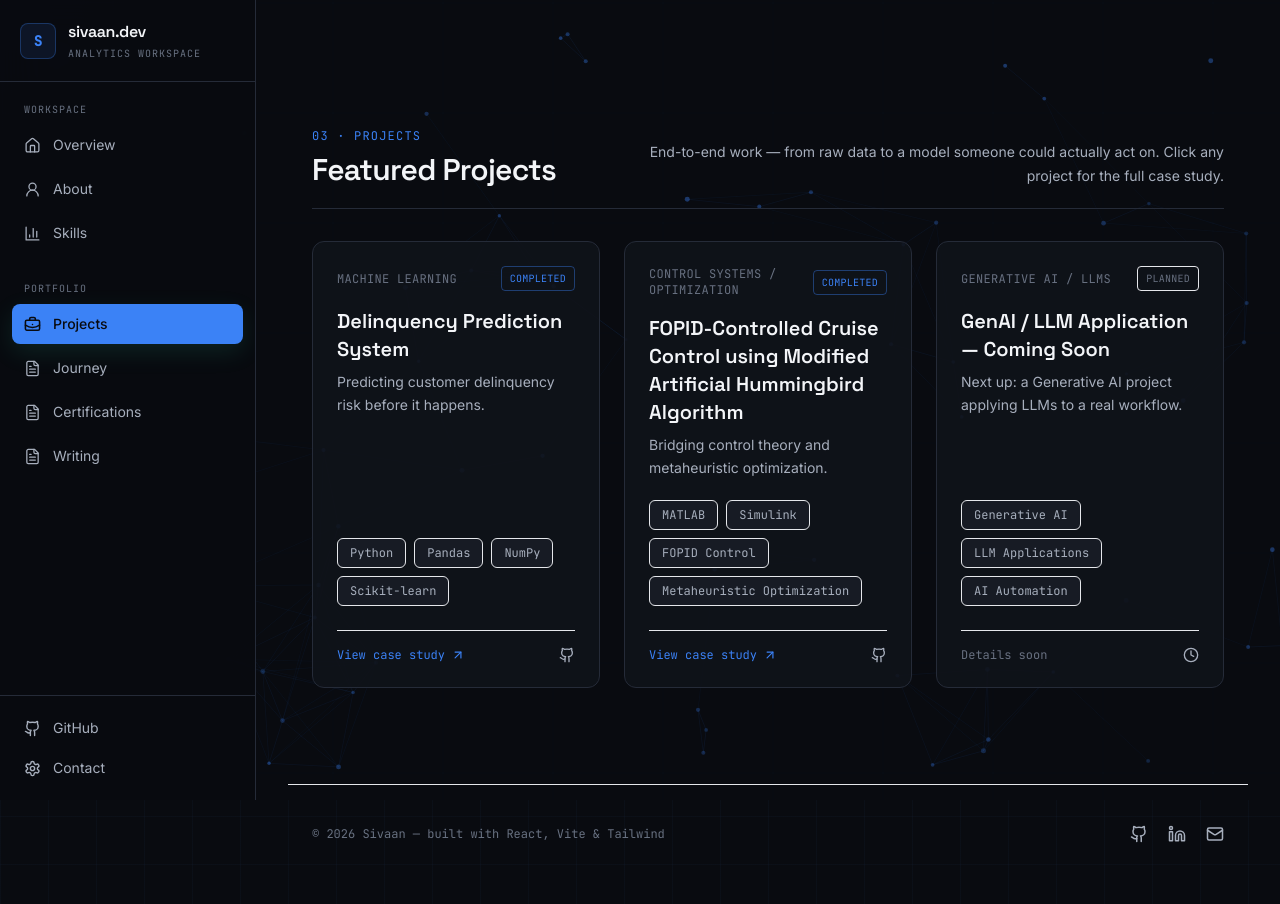
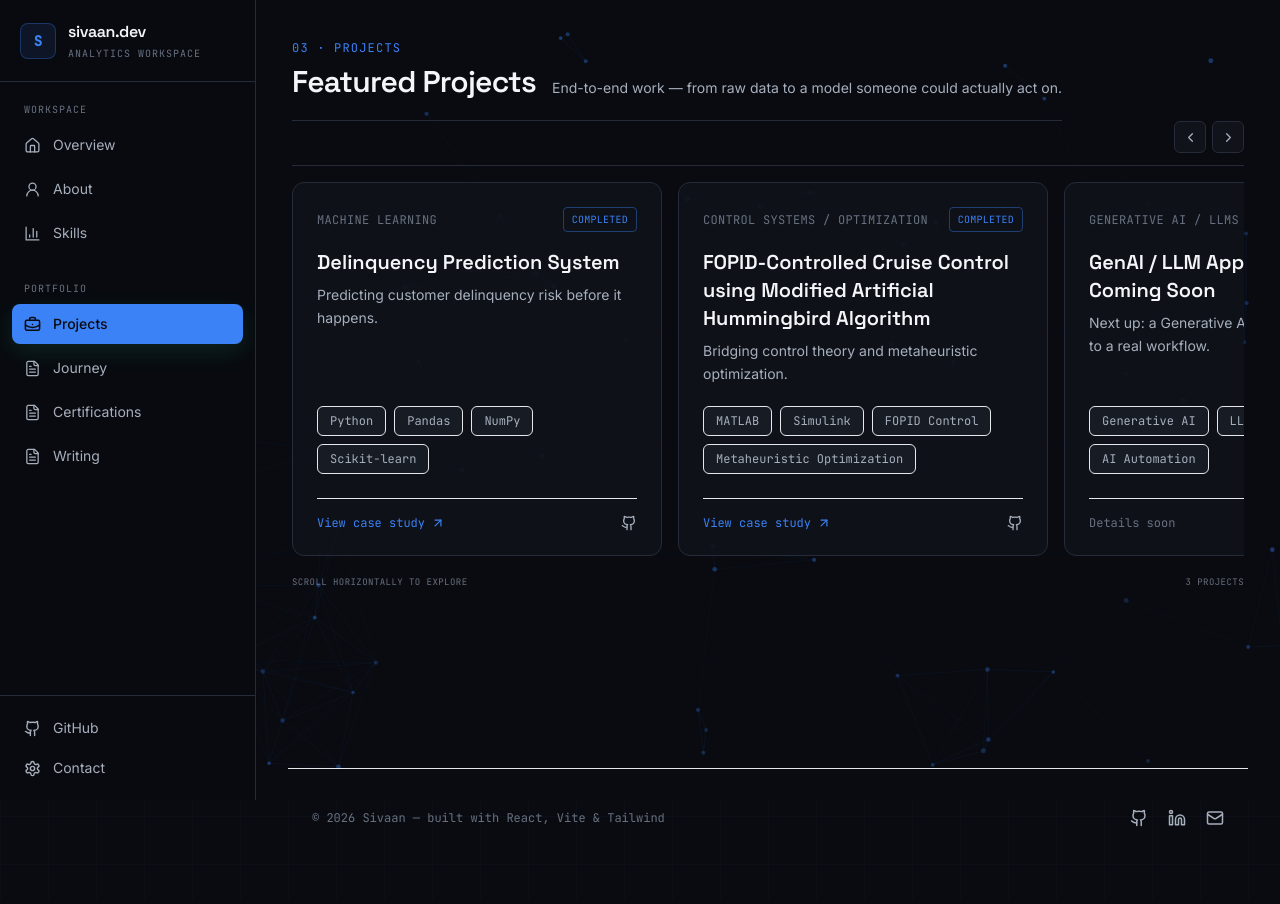
Before and after one commit to Sivaan66/sivaan-portfolio, a React (Vite) app: page / in a window 1280 px wide. Both pictures are taken after a click on the button "Explore Work". Shown: the top 904 px of the page. Built offline with nearby package versions, Linux system fonts and the light colour scheme.

Commit message:
Display project cards in horizontal scroll rail

```diff
--- a/src/components/sections/Projects.jsx
+++ b/src/components/sections/Projects.jsx
@@ -1,4 +1,5 @@
 import { useState } from "react";
+import { ChevronLeft, ChevronRight } from "lucide-react";
 import SectionHeading from "../ui/SectionHeading";
 import ProjectCard from "./ProjectCard";
 import ProjectModal from "./ProjectModal";
@@ -6,20 +7,59 @@ import projects from "../../data/projects";
 
 export default function Projects() {
   const [activeProject, setActiveProject] = useState(null);
+  const scrollRail = (direction) => {
+    document.getElementById("projects-rail")?.scrollBy({
+      left: direction * 380,
+      behavior: "smooth",
+    });
+  };
 
   return (
-    <section id="projects" className="max-w-6xl mx-auto px-6 py-24">
-      <SectionHeading
-        index="03"
-        label="PROJECTS"
-        title="Featured Projects"
-        description="End-to-end work — from raw data to a model someone could actually act on. Click any project for the full case study."
-      />
+    <section id="projects" className="max-w-[1500px] mx-auto px-1 py-1 lg:py-2">
+      <div className="flex items-end justify-between gap-4 border-b border-surface-border pb-3 mb-4">
+        <SectionHeading
+          index="03"
+          label="PROJECTS"
+          title="Featured Projects"
+          description="End-to-end work — from raw data to a model someone could actually act on."
+        />
+        <div className="hidden sm:flex items-center gap-1.5 shrink-0">
+          <button
+            type="button"
+            onClick={() => scrollRail(-1)}
+            className="h-8 w-8 rounded-md border border-surface-border bg-surface-panel text-ink-muted hover:text-ink hover:border-signal/30 transition-colors flex items-center justify-center"
+            aria-label="Previous projects"
+          >
+            <ChevronLeft size={15} />
+          </button>
+          <button
+            type="button"
+            onClick={() => scrollRail(1)}
+            className="h-8 w-8 rounded-md border border-surface-border bg-surface-panel text-ink-muted hover:text-ink hover:border-signal/30 transition-colors flex items-center justify-center"
+            aria-label="Next projects"
+          >
+            <ChevronRight size={15} />
+          </button>
+        </div>
+      </div>
 
-      <div className="grid sm:grid-cols-2 lg:grid-cols-3 gap-6">
+      <div
+        id="projects-rail"
+        className="flex gap-4 overflow-x-auto snap-x snap-mandatory pb-3 pr-4 [scrollbar-width:thin]"
+      >
         {projects.map((project) => (
-          <ProjectCard key={project.id} project={project} onOpen={setActiveProject} />
+          <div
+            key={project.id}
+            className="w-[min(82vw,360px)] sm:w-[350px] lg:w-[370px] shrink-0 snap-start"
+          >
+            <ProjectCard project={project} onOpen={setActiveProject} />
+          </div>
         ))}
+      </div>
+
+      <div className="flex items-center justify-between mt-2 text-[9px] font-mono text-ink-faint uppercase tracking-wider">
+        <span>Scroll horizontally to explore</span>
+        <span>{projects.length} projects</span>
       </div>
 
       <ProjectModal project={activeProject} onClose={() => setActiveProject(null)} />
```
